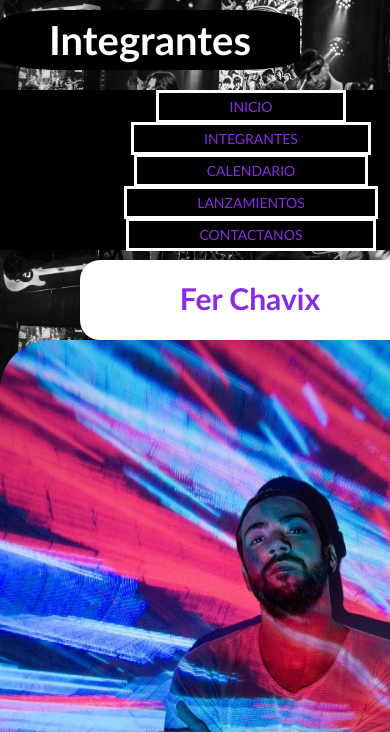
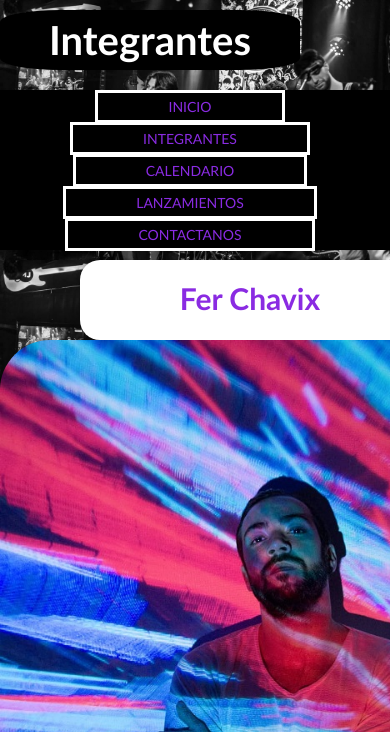
Before and after one commit to Juandegaudiomusic/PreEntregable2---De-Gaudio, a plain HTML site: page pages/integrantes.html in a window 390 px wide. Shown: the top 732 px of the page. Drawn offline with Linux system fonts and the light colour scheme.

Commit message:
modificacion css

```diff
--- a/css/style.css
+++ b/css/style.css
@@ -349,7 +349,7 @@ img {
   #grillaintegrantes {
     display: grid;
     grid-template-rows: 260px 750px 750px;
-    grid-template-columns: 500px;
+    grid-template-columns: 400px;
     grid-template-areas:
       "nav"
       "fer"
@@ -359,9 +359,12 @@ img {
   }
 
   .intgrid1 ul {
-    margin-left: 22px;
+
     height: 160px;
-    justify-content: center;
+  }
+
+  #grillaintegrantes img {
+    width: auto;
   }
 
   .logowpp {
```
